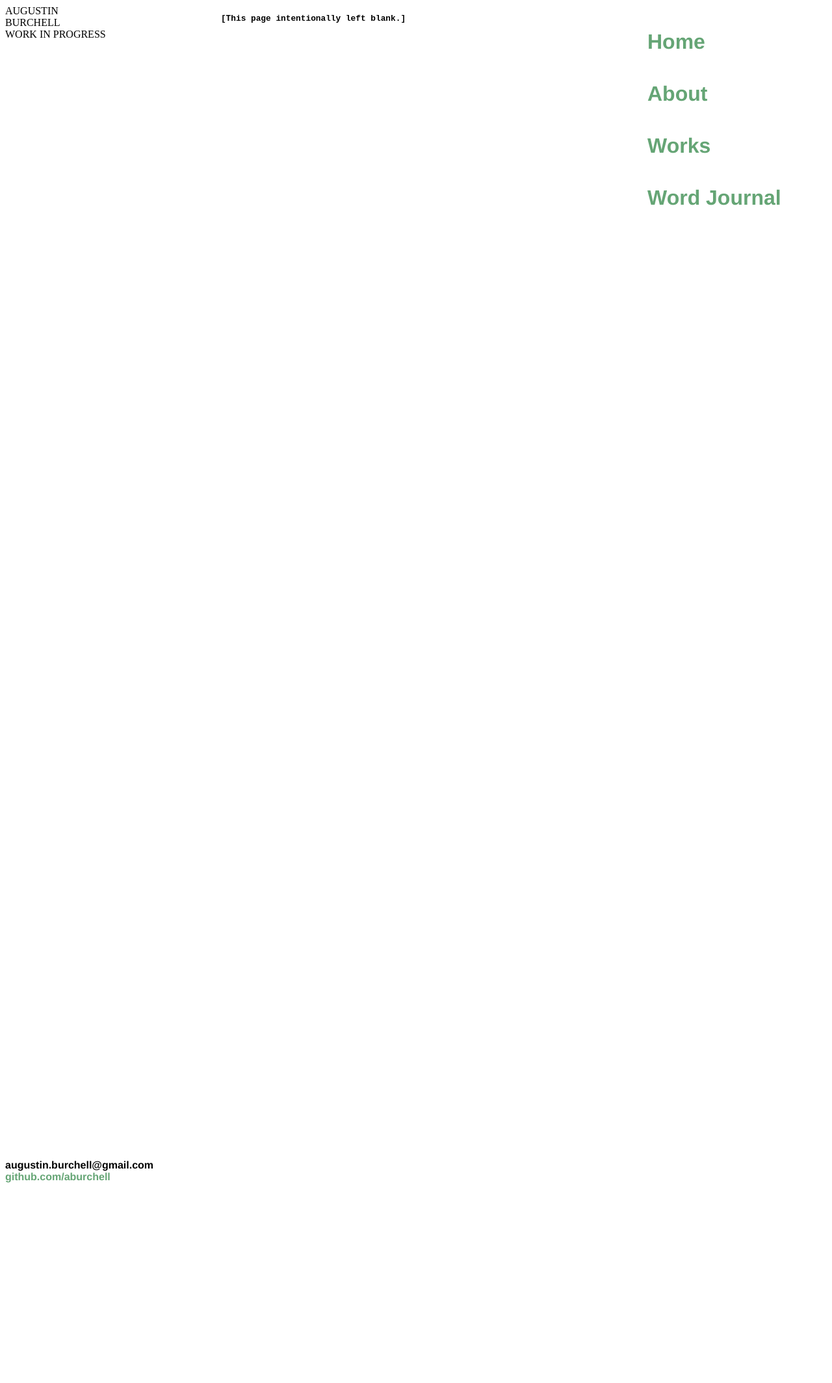
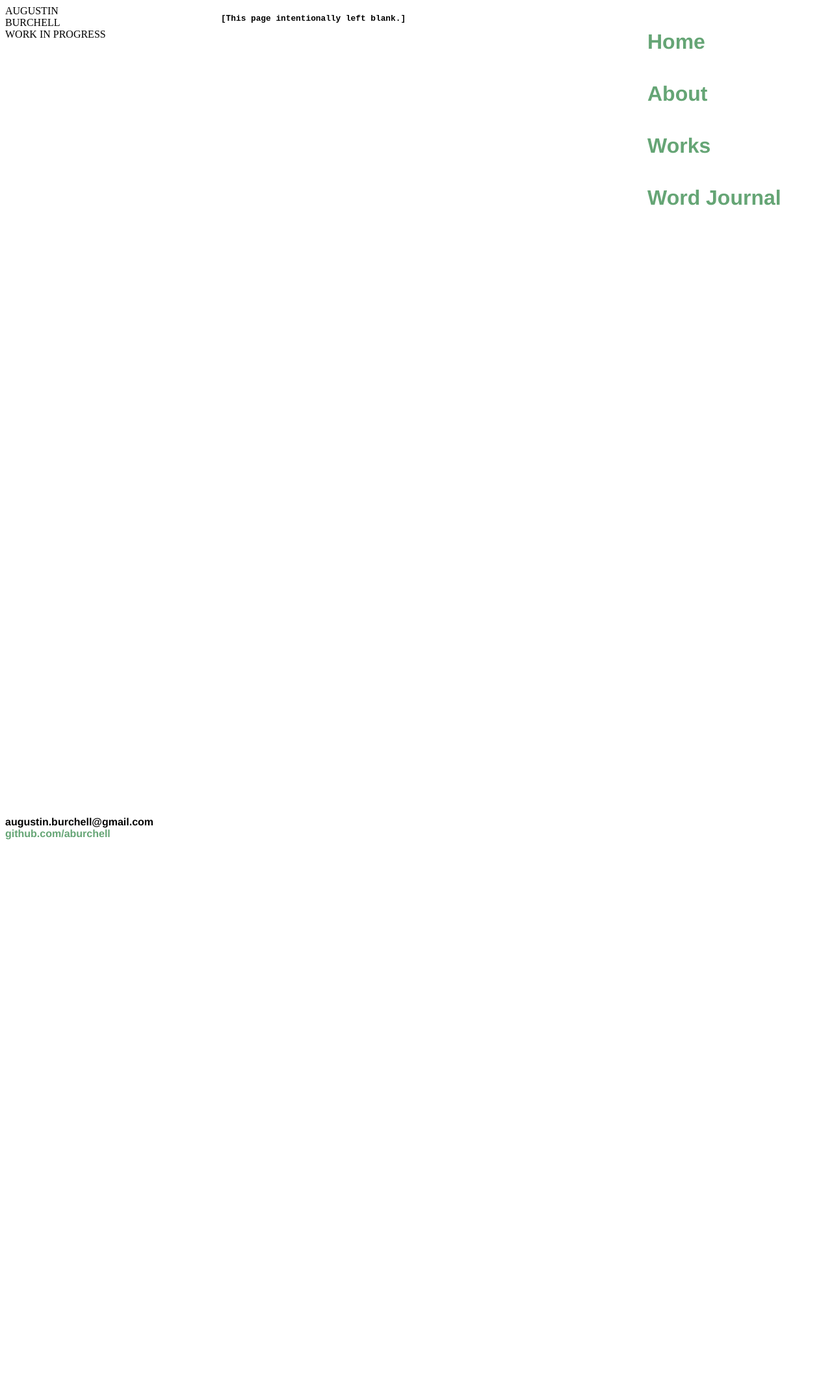
Before and after one commit to aburchell/aburchell.github.io, a Jekyll site: the page built from index.html, in a window 1280 px wide. Shown: the whole page at 65% size. Built offline with Jekyll 4.4.1, drawn with Linux system fonts in a browser that asks for light colours; after the commit the page ends 1424 px from its top, so only the background shows below that.

Commit message:
Changed the grid row track list

```diff
--- a/css/main.css
+++ b/css/main.css
@@ -63,7 +63,8 @@
     .wrapper {
         display: grid;
         grid-template-columns: 1fr 1fr 1fr 1fr;
-        grid-template-rows: 1fr 0.5fr 3.5fr 1fr;
+        /*grid-template-rows: 1fr 0.5fr 3.5fr 1fr;*/
+        grid-template-rows: 1fr 1fr 1.5fr 0.5fr;
         grid-template-areas: "header . . nav" ". pageHead . ." ". content content ." "footer footer footer footer";
         /*overflow: hidden;*/
     }
```
